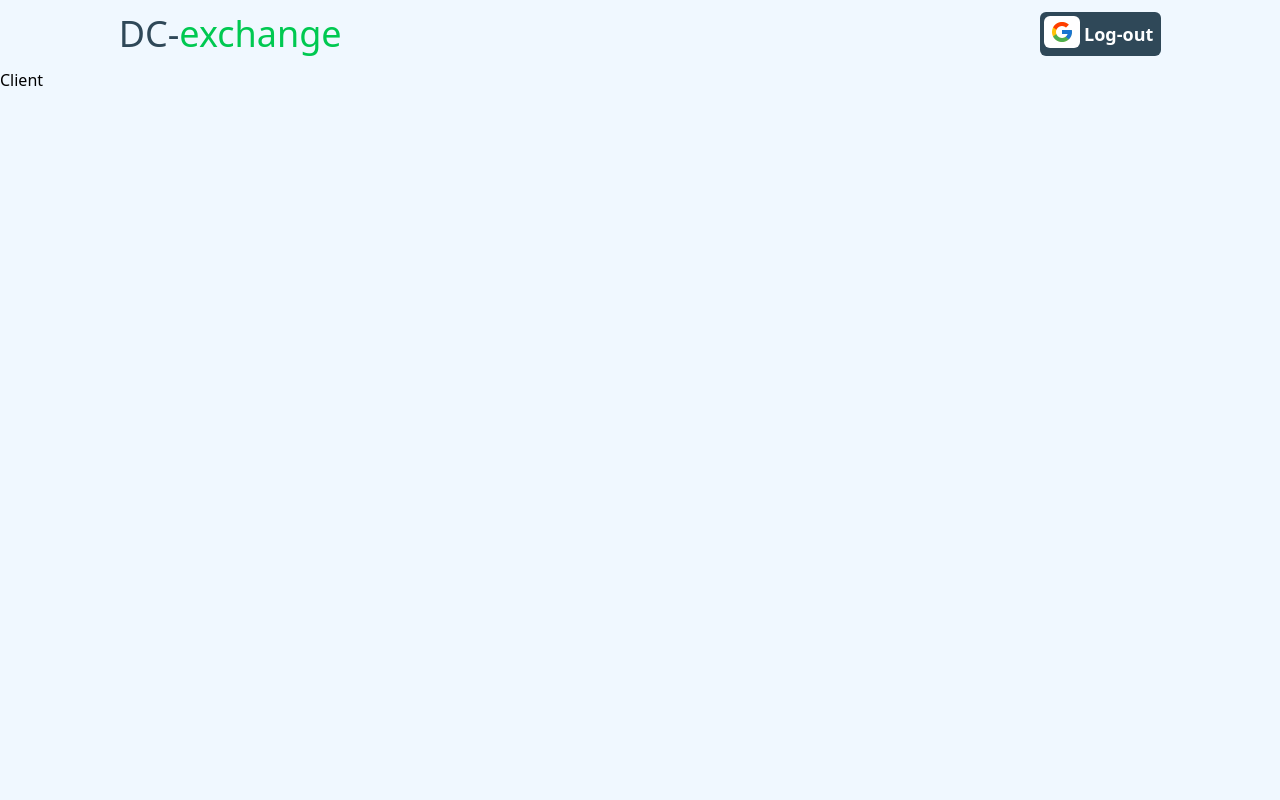
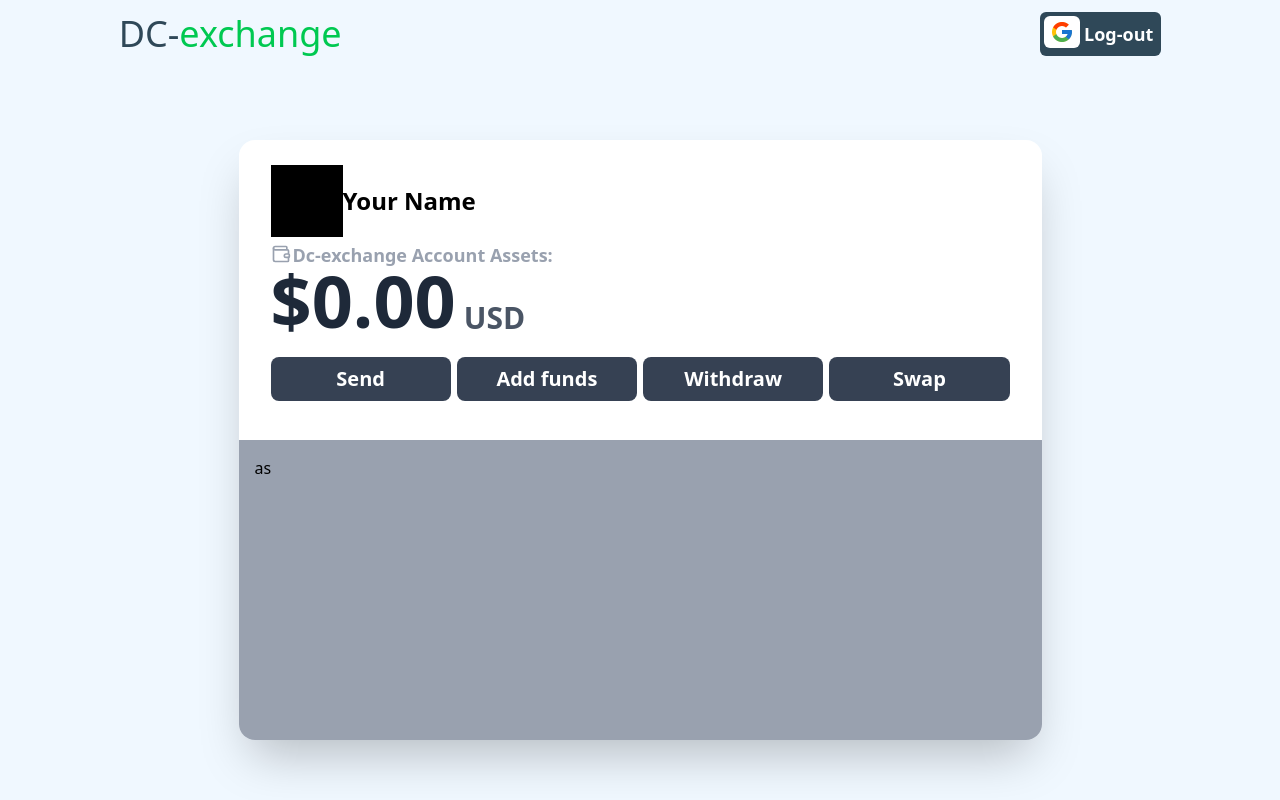
Before and after one commit to Mrunal-Malkar/DCexchange, a Next.js app in the folder dc-exchange/: page /dashboard in a window 1280 px wide. Built offline with nearby package versions, Linux system fonts and the light colour scheme; no server answers; sample sign-in values are in the browser's storage.

Commit message:
feat: add lucide-react dependency and enhance dashboard client layout

```diff
--- a/dc-exchange/package.json
+++ b/dc-exchange/package.json
@@ -11,6 +11,7 @@
   "dependencies": {
     "@prisma/client": "^6.16.2",
     "@solana/web3.js": "^1.98.4",
+    "lucide-react": "^0.544.0",
     "next": "15.5.3",
     "next-auth": "^4.24.11",
     "react": "19.1.0",
--- a/dc-exchange/src/app/dashboard/client.tsx
+++ b/dc-exchange/src/app/dashboard/client.tsx
@@ -1,15 +1,54 @@
+import { Wallet } from "lucide-react";
 import toast, { Toaster } from "react-hot-toast";
 
-const Client = ({welcome}:{welcome?:boolean}) => {
-  if(welcome===true){
+const Client = ({ welcome }: { welcome?: boolean }) => {
+  if (welcome === true) {
     toast.success("Welcome to DC Exchange, you are now signed-in!");
   }
 
   return (
-    <div>
-      <Toaster/>
-      Client</div>
-  )
-}
+    <div className="min-h-[90vh] min-w-screen w-screen flex md:p-0 p-4 items-start justify-center">
+      <Toaster />
+      <div className="h-[600px] w-full md:w-[803px] grid grid-rows-2 md:mt-18 mt-4 rounded-2xl shadow-2xl">
+        <div className="px-8 py-4 bg-white grid grid-rows-3 min-h-1/2 min-w-full rounded-t-2xl border-transparent">
+          <div className="w-full flex justify-start items-center">
+            <div className="w-18 h-18 bg-black">Profile image</div>
+            <div className="flex text-2xl font-semibold justify-center items-center">
+              <h1>Your Name</h1>
+            </div>
+          </div>
+          <div className="w-full flex flex-col justify-center items-center gap-y-0">
+            <div className="w-full flex h-min text-[18px] gap-x-0.5 items-end">
+              <div className="text-gray-400 h-min">
+                <Wallet className="size-5"/>
+              </div>
+              <p className="h-min inline font-semibold leading-none text-gray-400">
+                Dc-exchange Account Assets:
+              </p>
+            </div>
+            <div className="flex w-full justify-between items-center">
+              <div className="flex w-full justify-start items-end gap-x-2">
+                <h1 className="text-7xl text-gray-800 font-bold">$0.00</h1>
+                <h6 className="text-3xl text-gray-600 font-semibold">USD</h6>
+              </div>
+              <div></div>
+            </div>
+          </div>
+          <div className="w-full flex flex-col justify-center items-center">
+            <div className="w-full flex justify-around font-semibold gap-x-1.5 text-xl">
+              <button className="text-white bg-gray-700 px-4 md:px-7 py-2 w-1/4 rounded-lg">Send</button>
+              <button className="text-white bg-gray-700 px-4 md:px-7 py-2 w-1/4 rounded-lg">Add funds</button>
+              <button className="text-white bg-gray-700 px-4 md:px-7 py-2 w-1/4 rounded-lg">Withdraw</button>
+              <button className="text-white bg-gray-700 px-4 md:px-7 py-2 w-1/4 rounded-lg">Swap</button>
+            </div>
+          </div>
+        </div>
+        <div className="p-4 bg-gray-400 min-h-1/2 min-w-full rounded-b-2xl border-transparent">
+          as
+        </div>
+      </div>
+    </div>
+  );
+};
 
-export default Client
+export default Client;
--- a/dc-exchange/src/components/navbar.tsx
+++ b/dc-exchange/src/components/navbar.tsx
@@ -2,11 +2,11 @@ import { SignInButton } from "./signInButton";
 
 export const Navbar = () => {
   return (
-    <div className="flex p-3 text-[#2F4858] justify-between w-5/6 align-middle items-center self-center">
-      <div className="text-4xl">
+    <div className="flex p-2 md:p-3 text-[#2F4858] justify-between w-full xl:w-5/6 align-middle items-center self-center">
+      <div className="text-2xl md:text-4xl">
         DC-<span className="text-green-500">exchange</span>
       </div>
-      <div className="text-2xl">
+      <div className="text-xl md:text-2xl">
         <SignInButton/>
       </div>
     </div>
--- a/dc-exchange/src/components/signInButton.tsx
+++ b/dc-exchange/src/components/signInButton.tsx
@@ -13,7 +13,7 @@ export const SignInButton = () => {
 
   return (
     <button
-      className="flex text-lg p-1 rounded-md bg-[#2F4858] active:bg-gray-800"
+      className="flex text-sm md:text-lg p-1 rounded-md bg-[#2F4858] active:bg-gray-800"
       onClick={handleAuthentication}
     >
       <div className="bg-white rounded-md text-white flex items-center justify-center font-semibold p-1 px-1.5">
```
Also changed, not shown: 1 other file (tests, documents, lock files or other folders).
